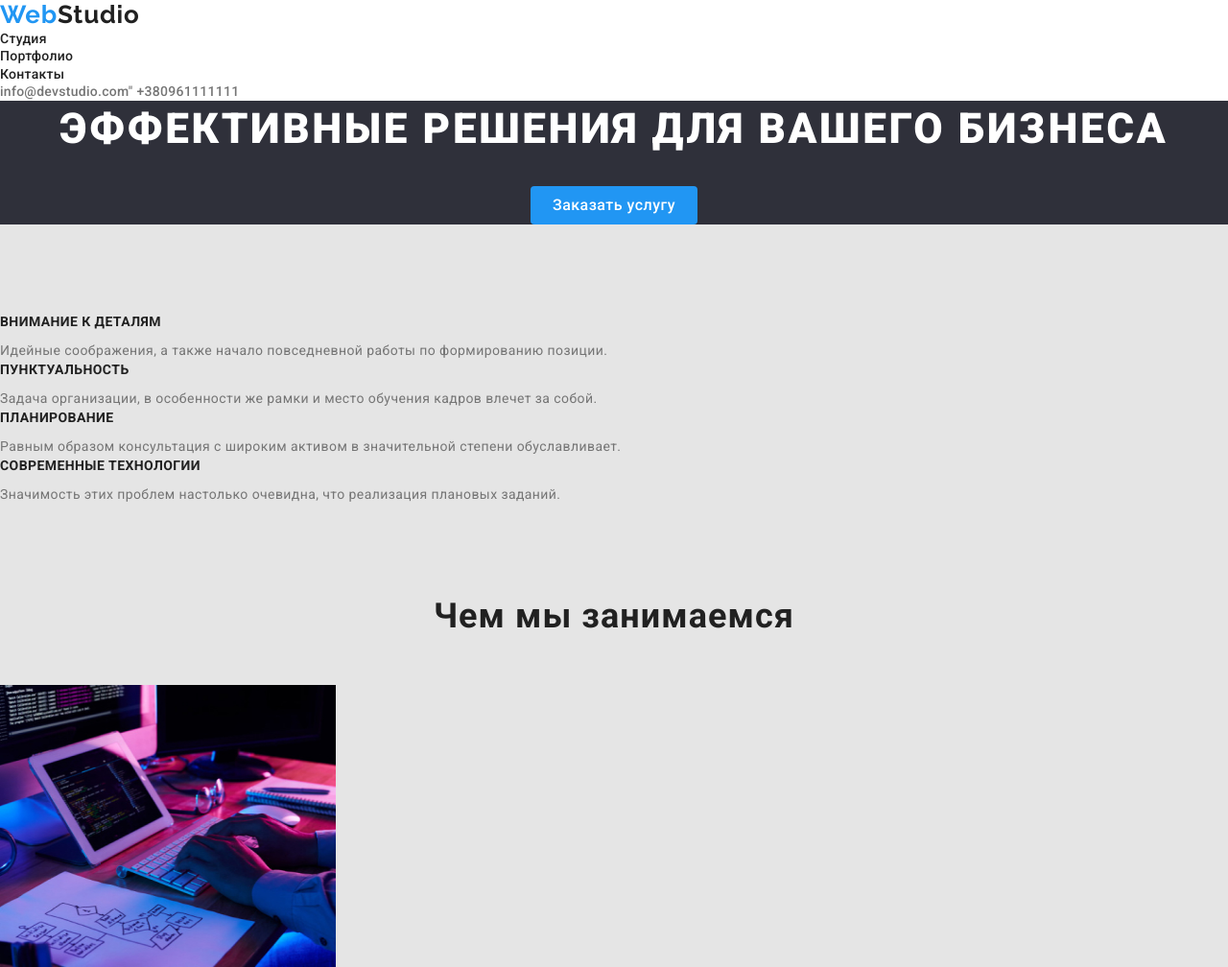
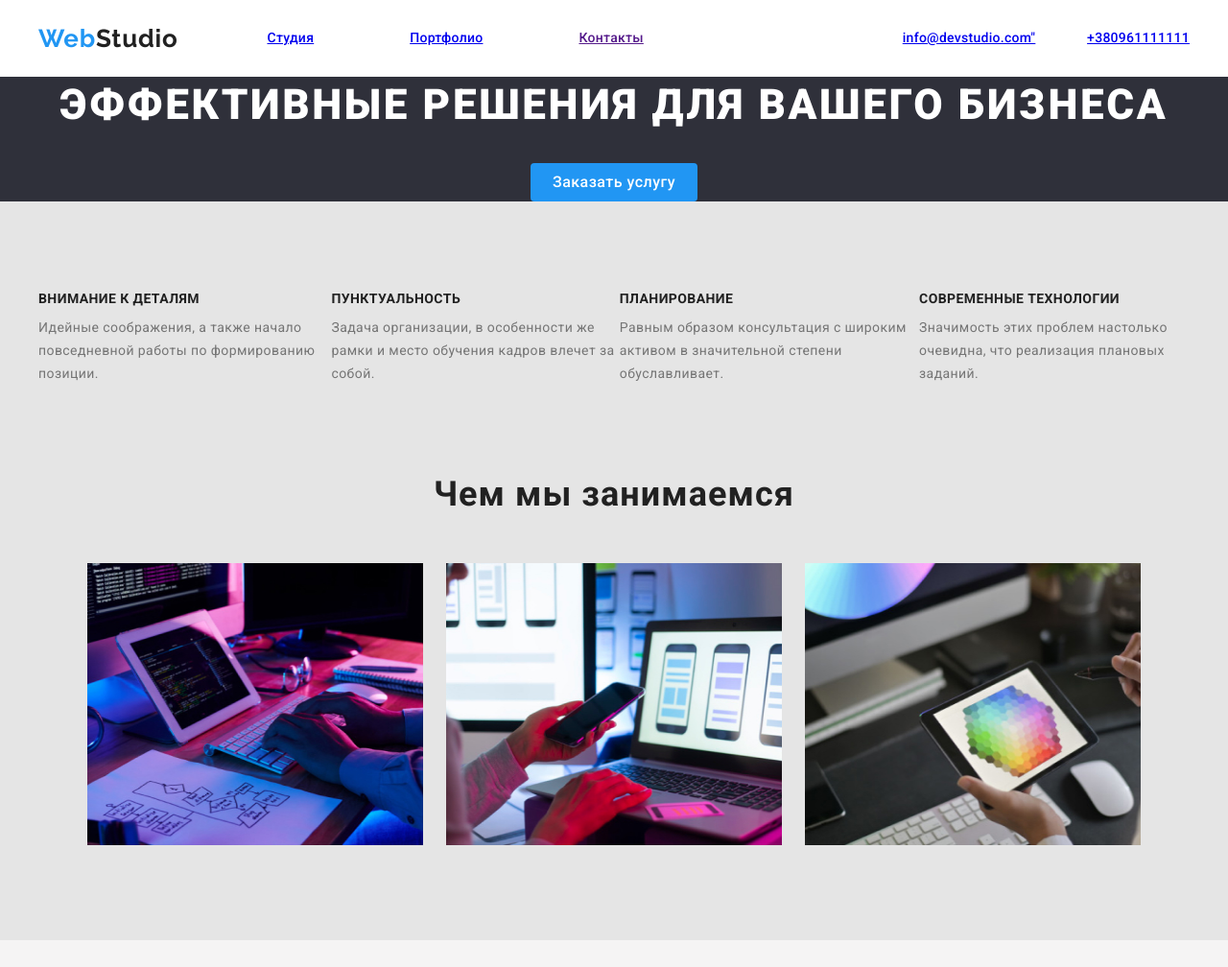
Before and after one commit to Esenia-Kolodeznaya/goit-markup-hw-03, a plain HTML site: page index.html in a window 1280 px wide. Shown: the top 1008 px of the page at 96% size. Drawn offline with nearby package versions, Linux system fonts and the light colour scheme.

Commit message:
флексы

```diff
--- a/css/styles.css
+++ b/css/styles.css
@@ -22,18 +22,27 @@ body {
 }
 
 .conteiner {
-  width: 1230;
-  padding-left: 15;
-  padding-right: 15;
+  width: 1230px;
+  padding-left: 15px;
+  padding-right: 15px;
   margin-left: auto;
   margin-right: auto;
 }
-
+.conteiner .main-nav {
+  width: 1230px;
+  padding-left: 15px;
+  padding-right: 15px;
+  margin-left: auto;
+  margin-right: auto;
+  display: flex;
+  align-items: center;
+}
 ul {
   list-style: none;
   margin: 0;
   padding: 0;
 }
+
 .logo {
   color: var(--accent-color--);
   font-family: Raleway;
@@ -59,8 +68,9 @@ ul {
 }
 /* site-nav */
 
-.site-nav a {
-  display: inline-block;
+.site-nav {
+  margin-left: 93px;
+  display: flex;
   color: var(--title-text-color--);
   font-weight: 500;
   font-size: 14px;
@@ -68,12 +78,28 @@ ul {
   letter-spacing: 0.02em;
   text-decoration: none;
 }
-.site-nav a:hover,
-.site-nav a:focus {
+.site-nav:hover,
+.site-nav:focus {
   color: var(--accent-color--);
 }
+.site-nav .item {
+  margin-right: 50px;
+  display: block;
+  padding-top: 32px;
+  padding-bottom: 32px;
+  text-decoration: none;
+}
+
+.site-nav .item:last-child {
+  margin-right: 0;
+}
+.site-nav .item + .item {
+  margin-left: 50px;
+}
 /* contacts */
-.contacts a {
+.contacts {
+  margin-left: auto;
+  display: block;
   color: var(--primary-text-color--);
   font-family: Roboto;
   font-weight: 500;
@@ -82,10 +108,15 @@ ul {
   letter-spacing: 0.02em;
   text-decoration: none;
 }
-.contacts a:hover,
-.contacts a:focus {
+.contacts :hover,
+.contacts :focus {
   color: var(--accent-color--);
 }
+
+.contacts .list {
+  margin-left: 50px;
+}
+
 /* hero */
 .hero-title {
   margin-top: 0;
@@ -102,6 +133,9 @@ ul {
   text-align: center;
 }
 /* section */
+.feature-list {
+  display: flex;
+}
 .fiture-title {
   margin-top: 0;
   margin-bottom: 10px;
@@ -132,11 +166,42 @@ ul {
   padding-top: 94px;
   padding-bottom: 94px;
 }
+.conteiner-one {
+  width: 1230px;
+  padding-left: 15px;
+  padding-right: 15px;
+  margin-left: auto;
+  margin-right: auto;
+  flex-wrap: wrap;
+  text-align: center;
+}
+.work {
+  width: 370px;
+  margin-right: 0;
+  margin-left: 0;
+  display: inline-block;
+}
+
 .section-one {
   background-color: #e5e5e5;
   padding-top: 0;
   padding-bottom: 94px;
 }
+.conteiner-command {
+  width: 1230px;
+  padding-left: 15px;
+  padding-right: 15px;
+  margin-left: auto;
+  margin-right: auto;
+  flex-wrap: wrap;
+}
+.we-command {
+  width: 270px;
+  margin-right: 10px;
+  display: inline-block;
+  text-align: center;
+}
+
 .section-title-work {
   margin-top: 0;
   margin-bottom: 50px;
@@ -250,6 +315,7 @@ ul {
 }
 
 /* стил для portfolio.html */
+
 :root {
   --primary-text-color--: #757575;
   --title-text-color--: #212121;
@@ -266,13 +332,25 @@ body {
   background-color: #ffffff;
 }
 .conteiner {
-  width: 1230;
-  padding-left: 15;
-  padding-right: 15;
+  width: 1230px;
+  padding-left: 15px;
+  padding-right: 15px;
   margin-left: auto;
   margin-right: auto;
 }
+.conteiner .main-nav {
+  width: 1230px;
+  padding-left: 15px;
+  padding-right: 15px;
+  margin-left: auto;
+  margin-right: auto;
+  display: flex;
+  align-items: center;
+}
+
 ul {
+  margin: 0;
+  padding: 0;
   list-style: none;
 }
 .logo {
@@ -282,6 +360,10 @@ ul {
   line-height: 1.19;
   /* identical to box height*/
   letter-spacing: 0.03em;
+}
+.main-nav {
+  display: flex;
+  align-items: center;
 }
 
 .Studio {
@@ -296,33 +378,58 @@ ul {
 }
 
 .logo :hover {
-  color: #212121;
+  color: var(--title-text-color--);
 }
 /* site-nav */
 
-.site-nav a {
+.site-nav {
+  margin-left: 93px;
+  display: flex;
   color: var(--title-text-color--);
   font-weight: 500;
   font-size: 14px;
   line-height: 1.14;
   letter-spacing: 0.02em;
+  text-decoration: none;
 }
-.site-nav a:hover,
-.site-nav a:focus {
+.site-nav :hover,
+.site-nav :focus {
   color: var(--accent-color--);
 }
+.site-nav .item {
+  margin-right: 50px;
+  display: block;
+  padding-top: 32px;
+  padding-bottom: 32px;
+  text-decoration: none;
+}
+.site-nav .item:last-child {
+  margin-right: 0;
+}
+.site-nav .item + .item {
+  margin-left: 50px;
+}
+
 /* contacts */
-.contacts a {
+.contacts {
+  margin-left: auto;
+  display: block;
   color: var(--primary-text-color--);
+  font-family: Roboto;
   font-weight: 500;
   font-size: 14px;
-  line-height: 16px;
-  letter-spacing: 1.14;
+  line-height: 1.14;
+  letter-spacing: 0.02em;
+  text-decoration: none;
 }
-.contacts a:hover,
-.contacts a:focus {
+.contacts :hover,
+.contacts :focus {
   color: var(--accent-color--);
 }
+.contacts .list {
+  margin-left: 50px;
+}
+
 .section {
   color: var(--title-text-color--);
   font-weight: 500;
@@ -331,13 +438,24 @@ ul {
   /* identical to box height, or 162% */
   letter-spacing: 0.03em;
 }
-.conteiner {
-  width: 1230;
-  padding-left: 15;
-  padding-right: 15;
+.flax-conteiner {
+  width: 1230px;
+  padding-left: 15px;
+  padding-right: 15px;
   margin-left: auto;
   margin-right: auto;
+  flex-wrap: wrap;
 }
+.flax-elements {
+  width: 370px;
+  margin-right: 30px;
+  display: inline-block;
+}
+
+.flax-elements.flax-elements:nth-child(3n) {
+  margin-right: 0;
+}
+
 .button {
   display: inline-block;
   padding: 6px 22px;
--- a/index.html
+++ b/index.html
@@ -16,20 +16,21 @@
   <body class="page">
     <!--шапка сайта-->
     <header class="page-header">
-      <div class="conteiner">
+      <div class="conteiner main-nav">
       <a id="logo" href=".">
         <a class="logo" href="Web">Web</a><span class="Studio">Studio</span></a>
       </a>
+
       <nav>
         <ul class="site-nav">
-          <li><a href="./index.html">Студия</a></li>
-          <li><a href="./portfolio.html">Портфолио</a></li>
-          <li><a href="">Контакты</a></li>
+          <li class="item"><a href="./index.html">Студия</a></li>
+          <li class="item"><a href="./portfolio.html">Портфолио</a></li>
+          <li class="item"><a href="">Контакты</a></li>
         </ul>
       </nav>
       <div class="contacts">
-        <a href="info@devstudio.com">info@devstudio.com"</a>
-        <a href="tel:+380961111111">+380961111111</a>
+        <a class="list" href="info@devstudio.com">info@devstudio.com"</a>
+        <a class="list" href="tel:+380961111111">+380961111111</a>
       </div>
     </div>
     </header>
@@ -42,7 +43,7 @@
       </div>
       <section class="section">
         <div class="conteiner">
-        <ul>
+        <ul class="feature-list">
           <li>
             <h3 class="fiture-title">Внимание к деталям</h3>
             <p class="text">
@@ -75,9 +76,10 @@
         </div>
       </section>
       <section class="section-one">
+        <div class="conteiner-one">
         <h2 class="section-title-work">Чем мы занимаемся</h2>
         <ul>
-          <li>
+          <li class="work">
             <img
               src="./images/img.jpg"
               alt="планшет, клавиатура и руки"
@@ -85,7 +87,7 @@
               height="294"
             />
           </li>
-          <li>
+          <li class="work">
             <img
               src="./images/img1.jpg"
               alt="мобильный телефон и ноутбук"
@@ -93,7 +95,7 @@
               height="294"
             />
           </li>
-          <li>
+          <li class="work">
             <img
               src="./images/img2.jpg"
               alt="планшет и руки"
@@ -102,13 +104,14 @@
             />
           </li>
         </ul>
+        </div>
       </section>
       <section class="section-command">
-        <div class="container">
+        <div class="conteiner-command">
         <h2 class="section-title-work">Наша команда</h2>
 
         <ul>
-          <li>
+          <li class="we-command">
             <img
               src="./images/img3.jpg"
               alt="мужчина в очках"
@@ -118,7 +121,7 @@
             <h3 class="team-title">Игорь Демьяненко</h3>
             <p class="position">Product Designer</p>
           </li>
-          <li>
+          <li class="we-command">
             <img
               src="./images/img4.jpg"
               alt="женщина блондинка в очках"
@@ -128,7 +131,7 @@
             <h3 class="team-title">Ольга Репина</h3>
             <p class="position">Frontend Developer</p>
           </li>
-          <li>
+          <li class="we-command">
             <img
               src="./images/img5.jpg"
               alt="мужчина с широкой улыбкой"
@@ -138,7 +141,7 @@
             <h3 class="team-title">Николай Тарасов</h3>
             <p class="position">Marketing</p>
           </li>
-          <li>
+          <li class="we-command">
             <img
               src="./images/img6.jpg"
               alt="мужчина с бородой и в очках"
```
Also changed, not shown: portfolio.html (+18 -17 lines).
